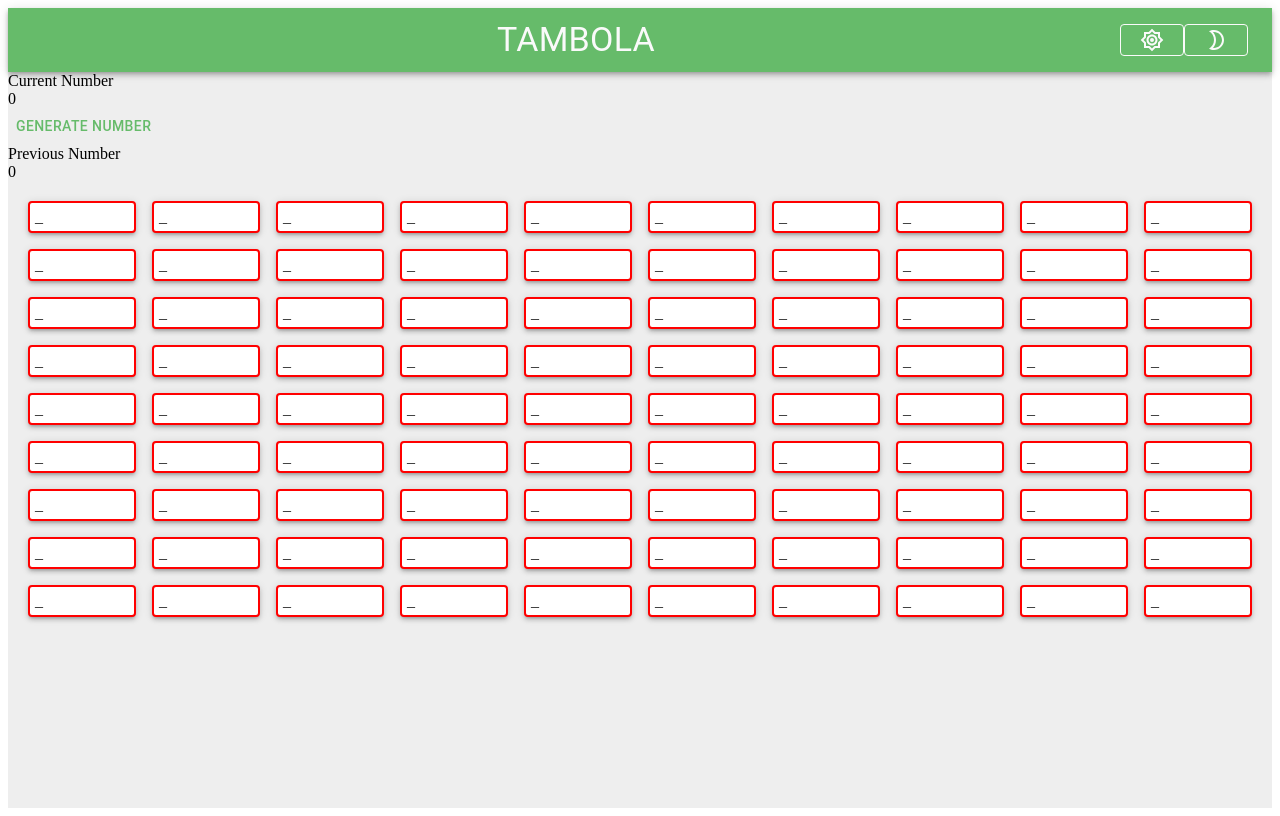
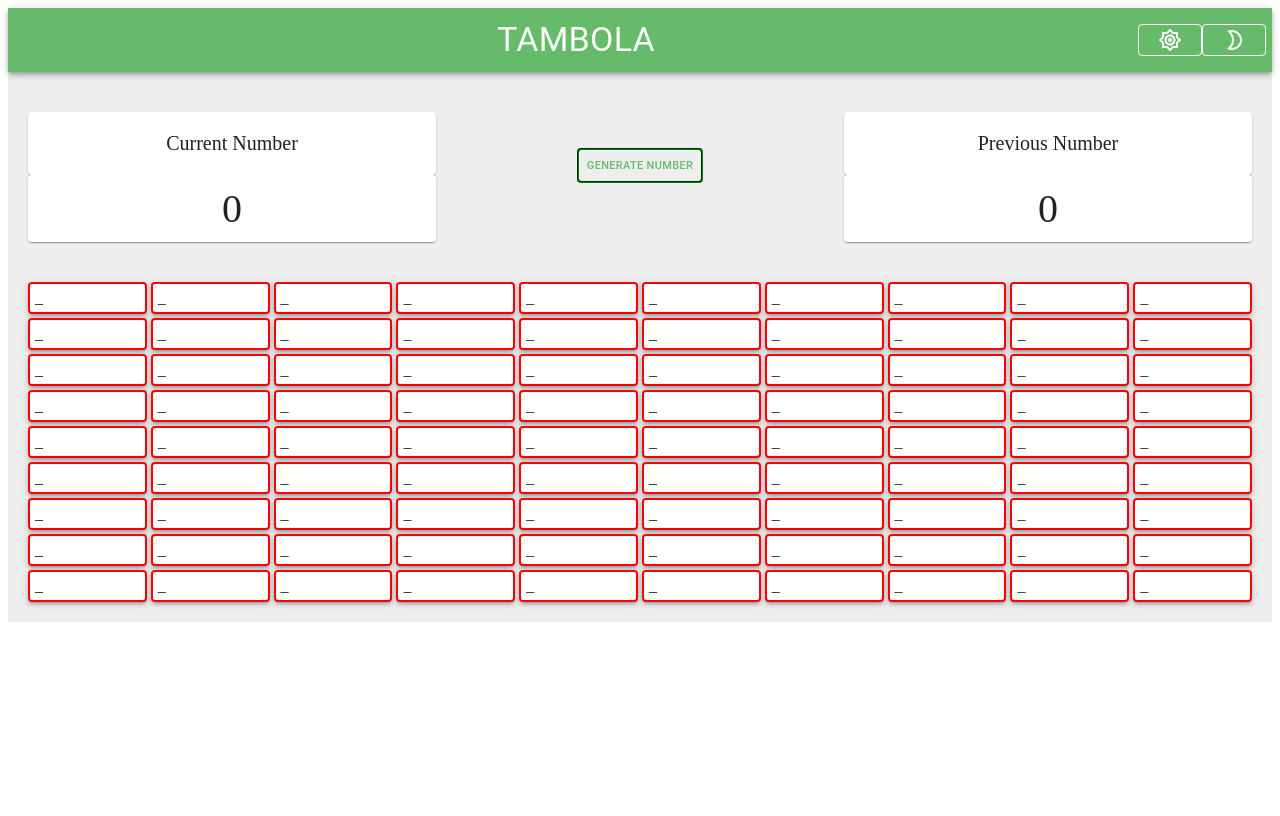
Before and after one commit to dhavalpz/tambola-ui, a React (Create React App) app: page / in a window 1280 px wide. Built offline with nearby package versions, Linux system fonts and the light colour scheme.

Commit message:
Added styling for numberGenerator component

```diff
--- a/src/App.tsx
+++ b/src/App.tsx
@@ -8,7 +8,7 @@ import Board from "./components/Board/Board";
 
 const useStyles = makeStyles((theme: Theme) => ({
   root: {
-    height: "100vh",
+    height: "100%",
     background: theme.palette.background.default,
   },
 }));
--- a/src/components/NumberGenerator/NumberGenerator.tsx
+++ b/src/components/NumberGenerator/NumberGenerator.tsx
@@ -1,9 +1,10 @@
 import React, { useCallback, useState } from "react";
 import { random } from "lodash";
-import { Button } from "@mui/material";
+import { Button,Grid,Paper } from "@mui/material";
 import { START_VALUE, END_VALUE } from "../../util/config";
-import { OnClickEvent } from "../../util/event/NumberGeneratorEvent";
-import { publish } from "../../util/pubsub/PubSub";
+import { NumberGenerate } from "../../util/event/NumberGenerate";
+import { publish } from "../../util/pubsub/pubSub";
+import { fontSize } from "@mui/system";
 
 interface State {
   prevNumber: null | number;
@@ -29,23 +30,25 @@ const NumberGenerator: React.FC = () => {
         pickedNumbers: [...number.pickedNumbers, randomNumber],
       });
     }
-    publish(new OnClickEvent(randomNumber));
+    publish(new NumberGenerate(randomNumber));
   }, [number.prevNumber, number.currentNumber]);
 
   return (
-    <>
-      <div>
-        <div>Current Number</div>
-        <div data-testid="currentNo">{number.currentNumber}</div>
-      </div>
-      <Button onClick={generateNumber} data-testid="btn">
-        Generate Number
-      </Button>
-      <div>
-        <div>Previous Number</div>
-        <div data-testid="previousNo">{number.prevNumber}</div>
-      </div>
-    </>
+    <Grid container columns={3} p={10} mt={10}>
+      <Grid item xs={1}>
+        <Paper sx={{textAlign:"center",p:10,fontSize:20}} >Current Number</Paper>
+        <Paper sx={{textAlign:"center",fontSize:40,p:5}} data-testid="currentNo">{number.currentNumber}</Paper>
+      </Grid>
+      <Grid item xs={1} sx={{textAlign:"center"}} pt={18} pl={5} pr={5}>
+        <Button onClick={generateNumber} data-testid="btn" sx={{color:"#66bb6a",border:"2px groove green",fontSize:11}}>
+          Generate Number
+        </Button>
+      </Grid>
+      <Grid item xs={1}>
+        <Paper sx={{textAlign:"center",p:10,fontSize:20}}>Previous Number</Paper>
+        <Paper sx={{textAlign:"center",fontSize:40,p:5}} data-testid="previousNo">{number.prevNumber}</Paper>
+      </Grid>
+    </Grid>
   );
 };
 
--- a/src/components/Theme/DarkTheme.ts
+++ b/src/components/Theme/DarkTheme.ts
@@ -16,6 +16,7 @@ const darkTheme = createTheme({
     },
     divider: "rgba(120,144,156,0.34)",
   },
+  spacing: (value:number) => value * 2
 });
 
 export { darkTheme };
--- a/src/components/Theme/LightTheme.ts
+++ b/src/components/Theme/LightTheme.ts
@@ -15,6 +15,7 @@ const lightTheme = createTheme({
     },
     divider: "rgba(120,144,156,0.34)",
   },
+   spacing: (value:number) => value * 2
 });
 
 export { lightTheme };
--- a/src/util/event/NumberGeneratorEvent.ts
+++ b/src/util/event/NumberGenerate.ts
@@ -1,4 +1,4 @@
-export class OnClickEvent {
+export class NumberGenerate {
   args: number;
   constructor(args: number) {
     this.args = args;
```
